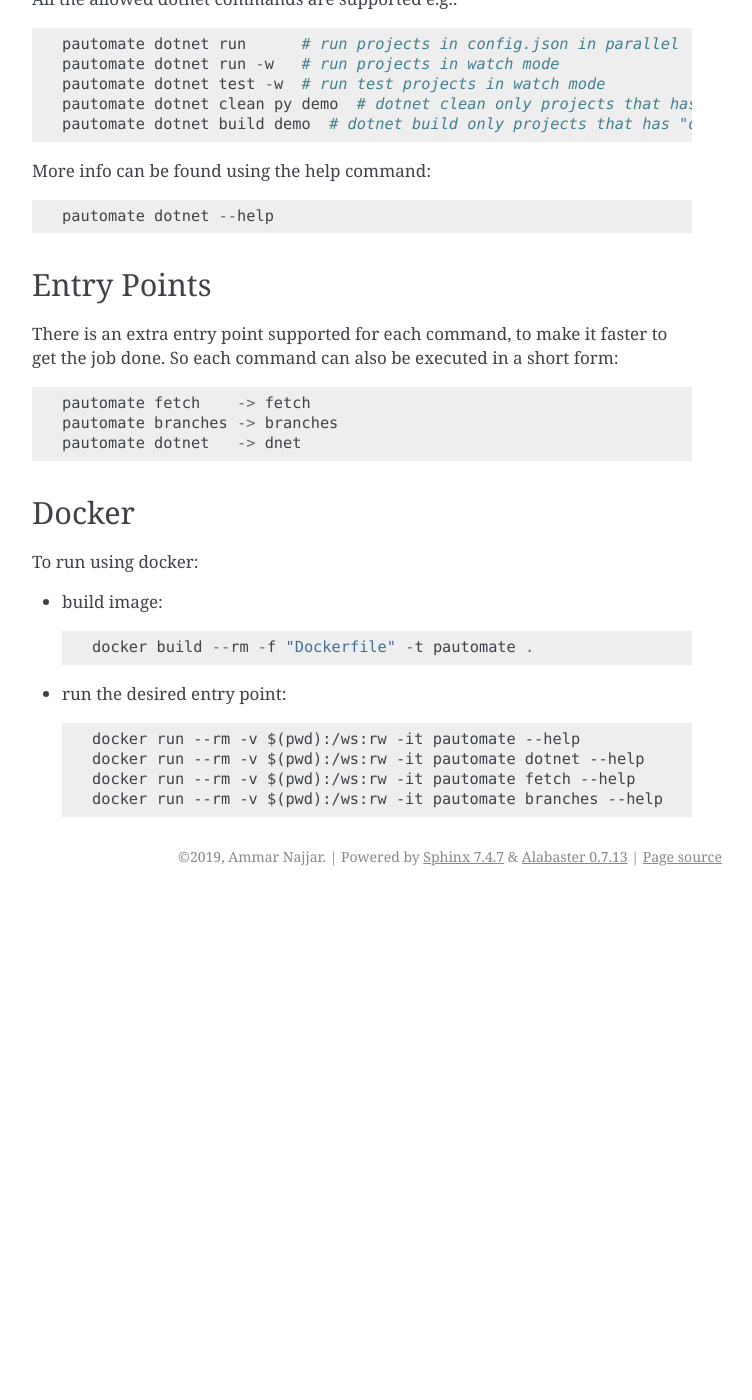
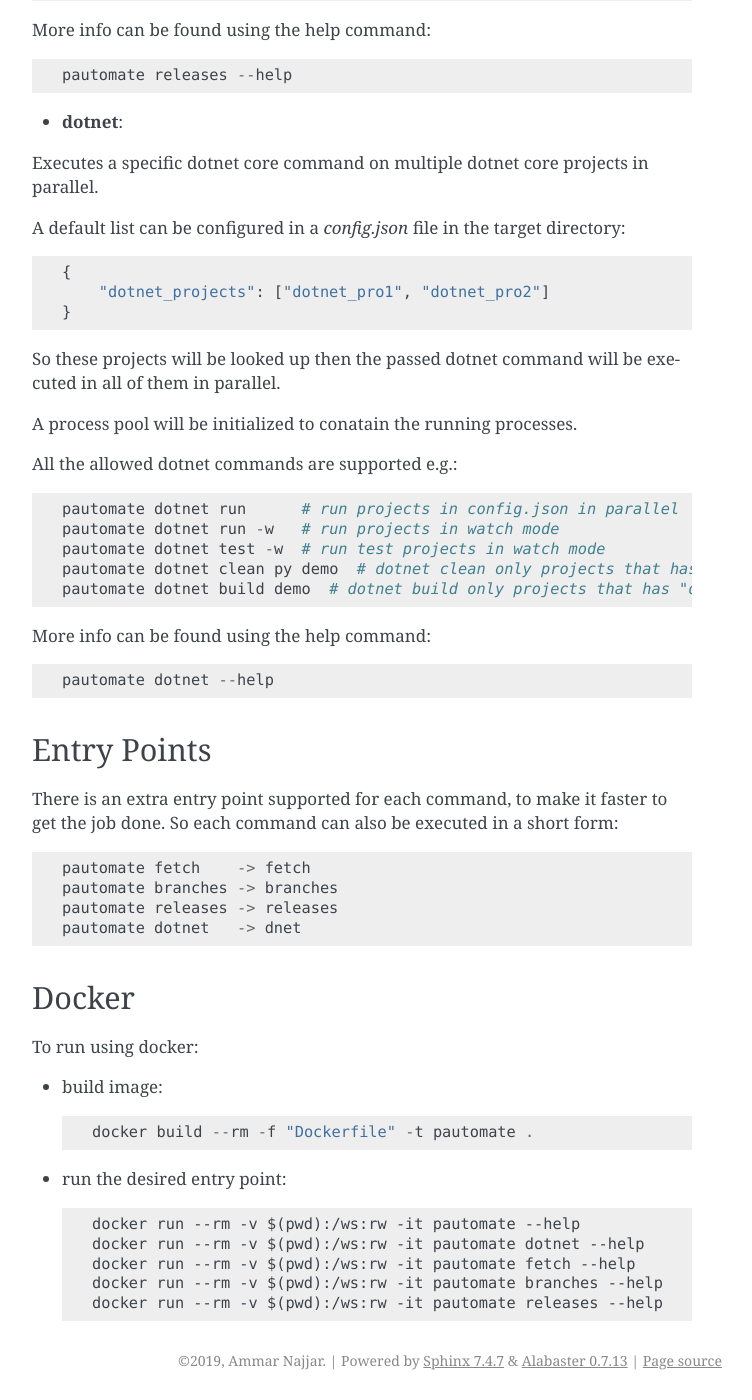
Before and after one commit to ammarnajjar/pautomate, a Sphinx documentation site: the page built from docs/usage.rst, in a window 1280 px wide and 1400 px high, scrolled down 2846 px. Shown: the whole window, without its empty margins (388-1140 px from the left). Built offline with Sphinx 7.4.7, drawn with Linux system fonts in a browser that asks for light colours; before the commit the page ends 3742 px from its top, so only the background shows below that; some of the changed text lies outside the part shown.

Commit message:
docs: add releases documentation

```diff
--- a/docs/usage.rst
+++ b/docs/usage.rst
@@ -19,19 +19,20 @@ Just run::
 
  pautomate --help
 
- Usage: pautomate [-h] {fetch,branches,dotnet} ...
+ usage: pautomate [-h] {fetch,releases,branches,dotnet} ...
 
  Automate my boring stuff
 
  positional arguments:
-   {fetch,branches,dotnet}
-     fetch               Clone/fetch projects from Gitlab using the private
-                         token
+   {fetch,releases,branches,dotnet}
+     fetch               Clone/fetch projects from Gitlab using the private token
+     releases            Get lastest stable releases in the local workspace
      branches            Get branches infos in the local workspace
      dotnet              operate on dotnet projects
 
- optional arguments:
+ options:
    -h, --help            show this help message and exit
+
 """"
 
 Commands:
@@ -98,9 +100,30 @@ To pass a white list pattern::
 
  pautomate fetch py demo    # fetch/clone only what has "py" or "demo" in its name
 
+The list of fetched repositories will be stored on disk in a file called `repos`.
+This file will be used if exists to gather informations about the repositories
+instead of calling the gitlab API, which saves some time.
+
 More info can be found using the help command::
 
  pautomate fetch --help
+
+- **releases**:
+
+Checks for the repositories fetched before, and shows the latest stable release.
+
+To fetch repositories::
+
+ pautomate releases
+
+To pass a white list pattern::
+
+ pautomate releases api client    # releases for only what has "api" or "client" in its path
+
+More info can be found using the help command::
+
+ pautomate releases --help
+
 
 - **dotnet**:
 
@@ -135,6 +158,7 @@ There is an extra entry point supported for each command, to make it faster to g
 
  pautomate fetch    -> fetch
  pautomate branches -> branches
+ pautomate releases -> releases
  pautomate dotnet   -> dnet
 
 
@@ -153,6 +177,7 @@ To run using docker:
    docker run --rm -v $(pwd):/ws:rw -it pautomate dotnet --help
    docker run --rm -v $(pwd):/ws:rw -it pautomate fetch --help
    docker run --rm -v $(pwd):/ws:rw -it pautomate branches --help
+   docker run --rm -v $(pwd):/ws:rw -it pautomate releases --help
 
 
 .. _documentation: target https://docs.gitlab.com/ee/user/profile/personal_access_tokens.html
```
Also changed, not shown: other parts of docs/usage.rst (+1 -0 lines), README.rst (+7 -4 lines), .readthedocs.yml, 5 other files.
